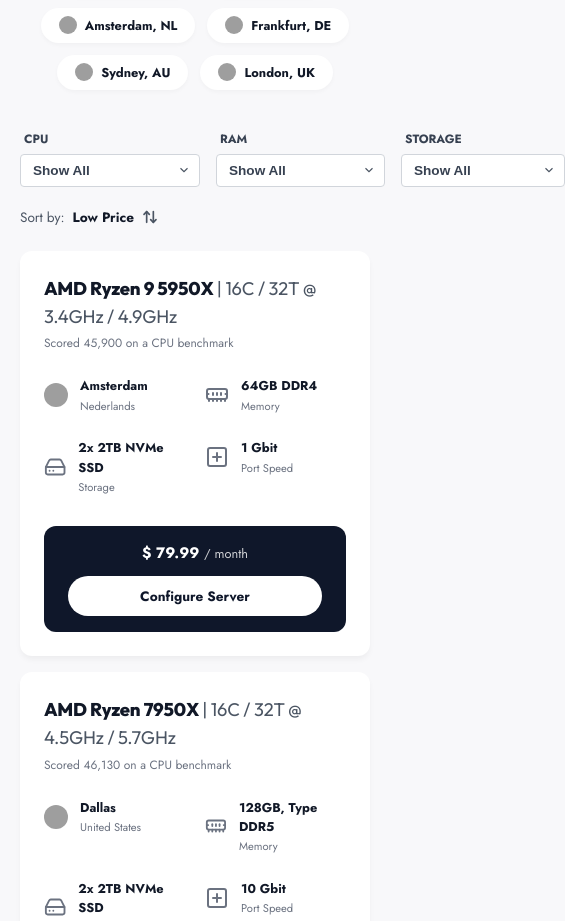
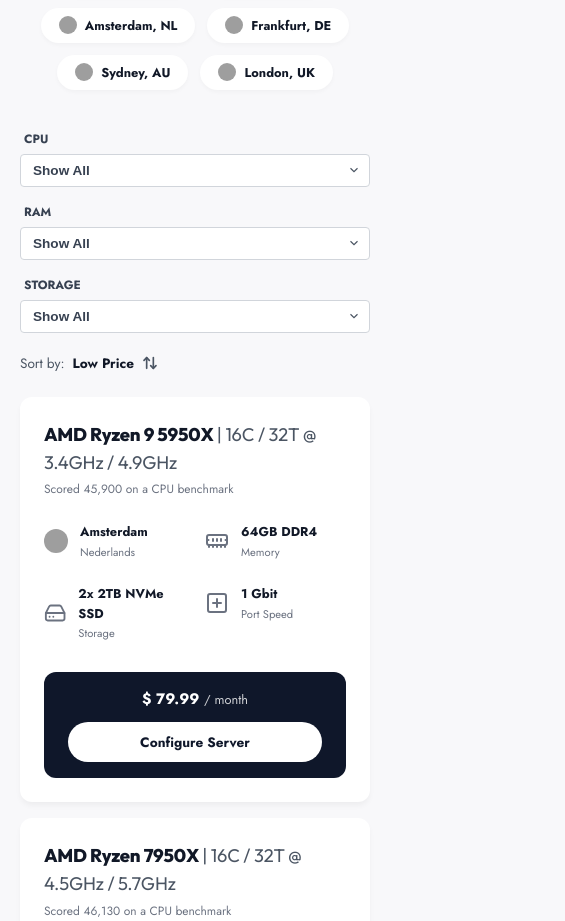
Before and after one commit to souiiii/Bytenia, a React (Vite) app: page /enterprise in a window 390 px wide. Shown: the part 1420-2341 px from the top of the page, 565 px wide, since content can reach past the window. Built offline with nearby package versions, Linux system fonts and the light colour scheme; grey boxes are pictures that could not be loaded; what react-world-flags would draw is missing.

Commit message:
feat: add styles for EnterpriseServersList component

```diff
--- a/src/components/EnterpriseServers/EnterpriseServersList.css
+++ b/src/components/EnterpriseServers/EnterpriseServersList.css
@@ -296,6 +296,18 @@
     flex-direction: column;
     align-items: flex-start;
     gap: 20px;
+    width: 100%;
+  }
+  .ent-selectors-group {
+    flex-direction: column;
+    width: 100%;
+    gap: 16px;
+  }
+  .ent-select-box {
+    width: 100%;
+  }
+  .ent-select-box select {
+    width: 100%;
   }
   .ent-card-metrics {
     flex-wrap: wrap;
```
